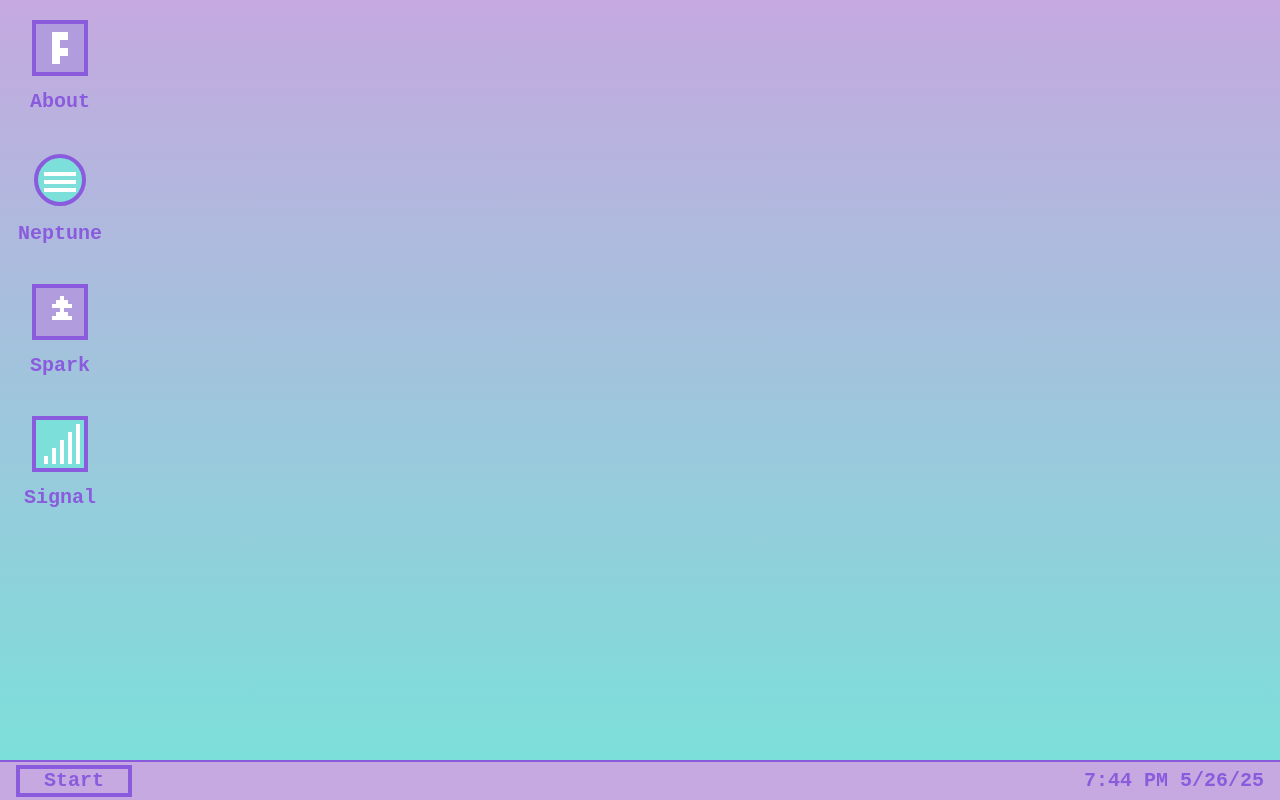
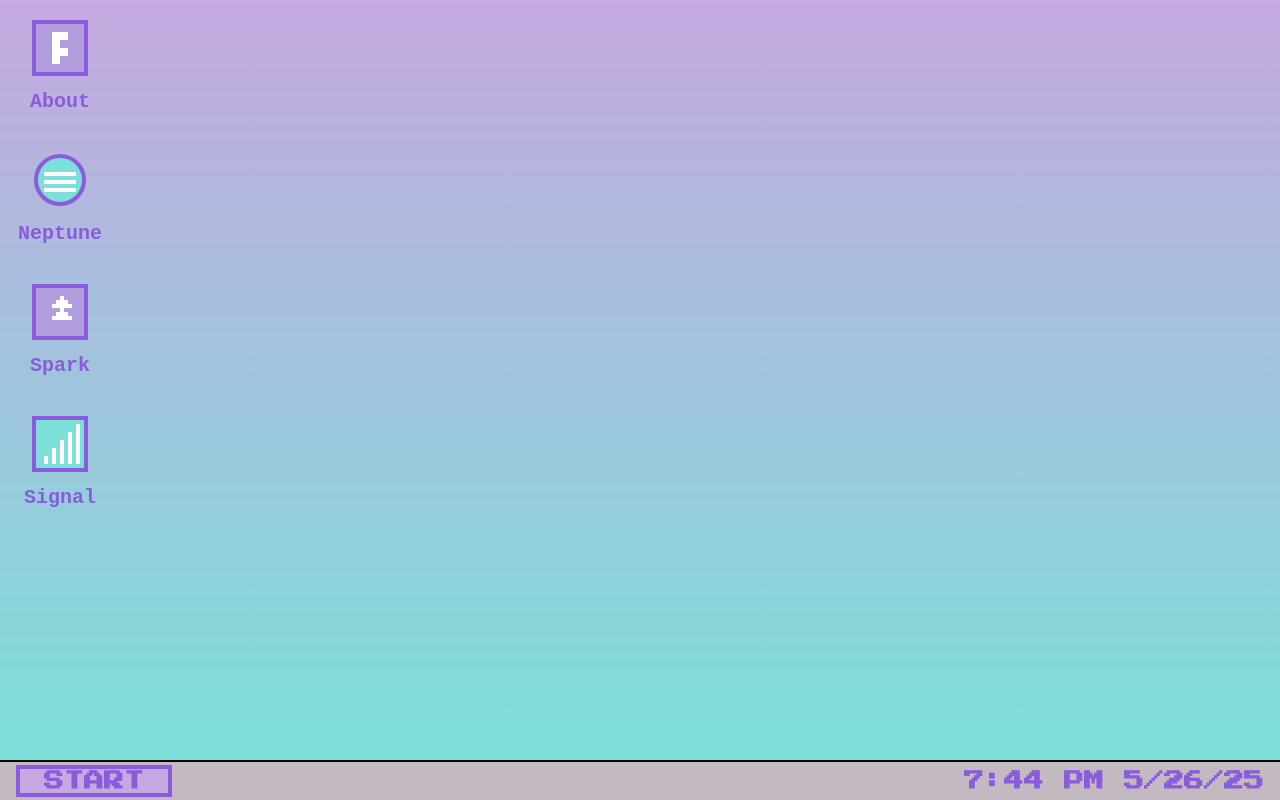
Before and after one commit to lokimeyburg/LokiOS, a Next.js app: page / in a window 1280 px wide. Built offline with nearby package versions, Linux system fonts and the light colour scheme.

Commit message:
Updating fonts to use Player 2 Google Font

```diff
--- a/app/page.tsx
+++ b/app/page.tsx
@@ -13,20 +13,11 @@ export default function Home() {
   const [showStartMenu, setShowStartMenu] = useState(false)
 
   useEffect(() => {
-    // Add a pixelated font
-    const style = document.createElement("style")
-    style.textContent = `
-      @font-face {
-        font-family: 'PixelFont';
-        src: local('Courier New');
-        font-display: swap;
-      }
-
-      * {
-        font-family: 'PixelFont', monospace;
-      }
-    `
-    document.head.appendChild(style)
+    // Load Google Font
+    const link = document.createElement("link")
+    link.href = "https://fonts.googleapis.com/css2?family=Press+Start+2P&display=swap"
+    link.rel = "stylesheet"
+    document.head.appendChild(link)
 
     // Simulate loading time
     const timer = setTimeout(() => {
@@ -35,7 +26,9 @@ export default function Home() {
 
     return () => {
       clearTimeout(timer)
-      document.head.removeChild(style)
+        if (document.head.contains(link)) {
+          document.head.removeChild(link)
+      }
     }
   }, [])
 
@@ -51,7 +44,7 @@ export default function Home() {
     <WindowProvider>
       <main
         className="h-screen w-screen overflow-hidden relative flex flex-col"
-        style={{ imageRendering: "pixelated" }}
+        style={{ imageRendering: "pixelated", fontFamily: "'Press Start 2P'" }}
       >
         {loading ? (
           <LoadingScreen />
--- a/components/loading-screen.tsx
+++ b/components/loading-screen.tsx
@@ -30,6 +30,7 @@ export default function LoadingScreen() {
       style={{
         background: "linear-gradient(to bottom, #C5A9E0, #7CDFD9)",
         imageRendering: "pixelated",
+        fontFamily: "'Press Start 2P', monospace"
       }}
     >
       <div
@@ -40,22 +41,22 @@ export default function LoadingScreen() {
           imageRendering: "pixelated",
         }}
       >
-        <div className="text-2xl mb-2 text-[#8A5CDD] font-bold" style={{ fontFamily: "monospace" }}>
+        <div className="text-2xl mb-2 text-[#8A5CDD] font-bold">
           LOKI OS - PIXEL
         </div>
-        <div className="mb-2 text-[#8A5CDD]" style={{ fontFamily: "monospace" }}>
+        <div className="mb-2 text-[#8A5CDD]">
           COPYRIGHT (C) 2025 LOKI.IO LTD
         </div>
-        <div className="mb-6 text-[#8A5CDD]" style={{ fontFamily: "monospace" }}>
+        <div className="mb-6 text-[#8A5CDD]">
           BUILD 4804 : 2505192317 GMT+00:00
         </div>
-        <div className="mb-1 text-[#8A5CDD]" style={{ fontFamily: "monospace" }}>
+        <div className="mb-1 text-[#8A5CDD]">
           MAIN PROCESSOR : BIG BRAIN
         </div>
-        <div className="mb-6 text-[#8A5CDD]" style={{ fontFamily: "monospace" }}>
+        <div className="mb-6 text-[#8A5CDD]">
           SOME NUMBERS : 805250k
         </div>
-        <div className="text-2xl text-[#8A5CDD] font-bold" style={{ fontFamily: "monospace" }}>
+        <div className="text-2xl text-[#8A5CDD] font-bold">
           {bootingText}
           {dots}
         </div>
--- a/components/taskbar.tsx
+++ b/components/taskbar.tsx
@@ -43,9 +43,10 @@ export default function Taskbar({ onStartClick }: TaskbarProps) {
     <div
       className="h-10 flex items-center justify-between px-4 z-50"
       style={{
-        background: "#C5A9E0",
-        borderTop: "2px solid #8A5CDD",
+        background: "#C3B9C1",
+        borderTop: "2px solid #000000",
         imageRendering: "pixelated",
+        fontFamily: "'Press Start 2P', monospace"
       }}
     >
       <button
@@ -57,12 +58,12 @@ export default function Taskbar({ onStartClick }: TaskbarProps) {
         }}
         onClick={onStartClick}
       >
-        <span className="text-[#8A5CDD] text-xl font-bold" style={{ fontFamily: "monospace" }}>
-          Start
+        <span className="text-[#8A5CDD] text-xl font-bold">
+          START
         </span>
       </button>
 
-      <div className="text-[#8A5CDD] text-xl font-bold" style={{ fontFamily: "monospace" }}>
+      <div className="text-[#8A5CDD] text-xl font-bold">
         {formatTime(currentTime)} {currentDate}
       </div>
     </div>
```
